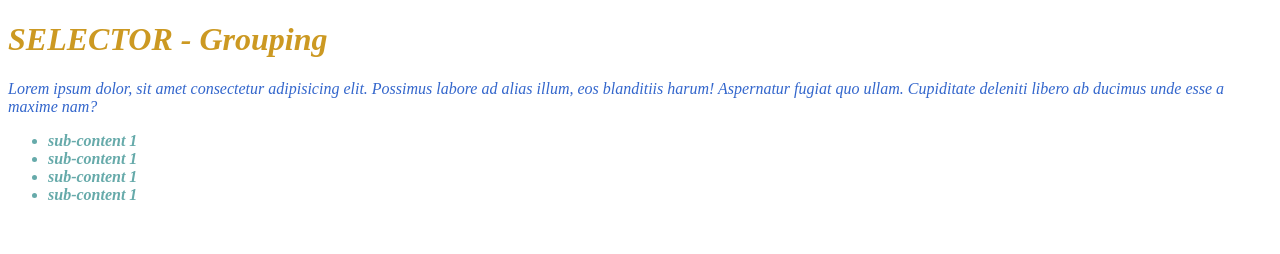
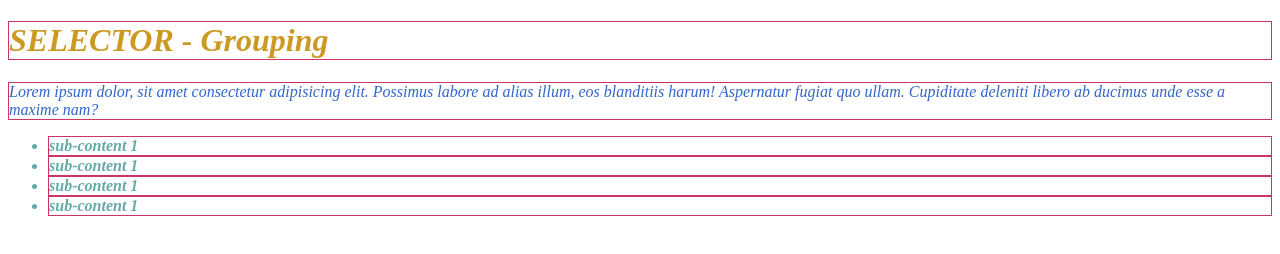
Before and after one commit to PhucKQ/fit-dttx-ltweb1, a plain HTML site: page lab02/demo09.html in a window 1280 px wide. Drawn offline with Linux system fonts and the light colour scheme.

Commit message:
feat(lab02): CSS - selector - grouping

```diff
--- a/lab02/demo09.html
+++ b/lab02/demo09.html
@@ -21,6 +21,7 @@
 
         h1, #abstract, .item {
             font-style: italic;
+            border: 1px solid #cc3366;
         }
     </style>
 </head>
```
Also changed, not shown: lab02/demo10.html (added).
